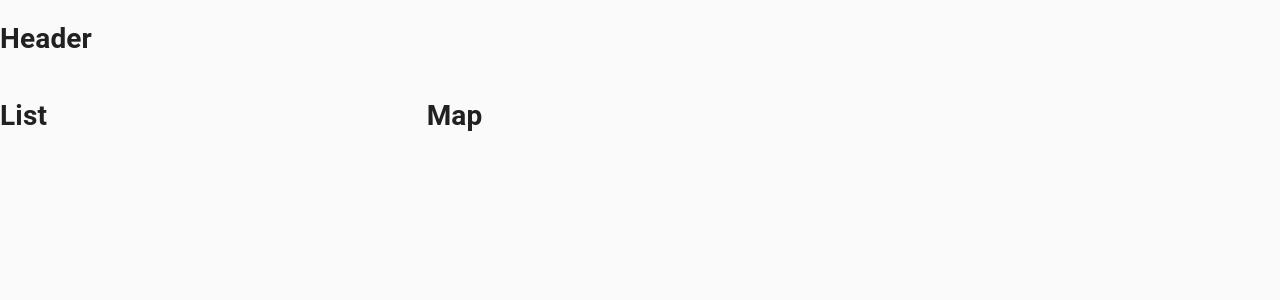
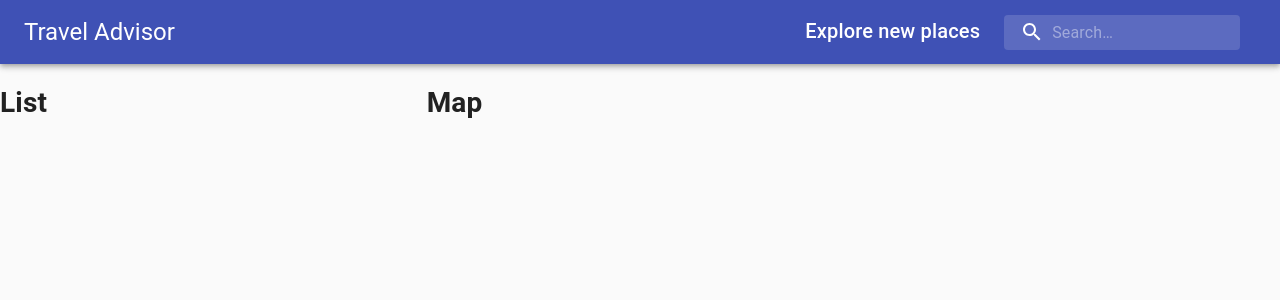
Before and after one commit to sarfojoe/travel_advisor, a React (Create React App) app: page / in a window 1280 px wide. Shown: the top 300 px of the page. Built offline with nearby package versions, Linux system fonts and the light colour scheme.

Commit message:
Header component created and styled

```diff
--- a/src/components/Header/Header.jsx
+++ b/src/components/Header/Header.jsx
@@ -1,10 +1,37 @@
 import React from "react";
+import { Autocomplete } from "@react-google-maps/api";
+import { AppBar, Toolbar, Typography, InputBase, Box } from "@material-ui/core";
+import SearchIcon from "@material-ui/icons/Search";
 
-const Header = () => {
+import useStyles from "./styles";
+
+const Header = ({ onPlaceChanged, onLoad }) => {
+  const classes = useStyles();
+
   return (
-    <div>
-      <h1>Header</h1>
-    </div>
+    <AppBar position="static">
+      <Toolbar className={classes.toolbar}>
+        <Typography variant="h5" className={classes.title}>
+          Travel Advisor
+        </Typography>
+        <Box display="flex">
+          <Typography variant="h6" className={classes.title}>
+            Explore new places
+          </Typography>
+          {/* <Autocomplete> */}
+          <div className={classes.search}>
+            <div className={classes.searchIcon}>
+              <SearchIcon />
+            </div>
+            <InputBase
+              placeholder="Search…"
+              classes={{ root: classes.inputRoot, input: classes.inputInput }}
+            />
+          </div>
+          {/* </Autocomplete> */}
+        </Box>
+      </Toolbar>
+    </AppBar>
   );
 };
 
--- a/src/components/Header/styles.js
+++ b/src/components/Header/styles.js
@@ -0,0 +1,46 @@
+import { alpha, makeStyles } from "@material-ui/core/styles";
+
+export default makeStyles((theme) => ({
+    title: {
+        display: "none",
+        [theme.breakpoints.up("sm")]: {
+            display: "block",
+        },
+    },
+    search: {
+        position: "relative",
+        borderRadius: theme.shape.borderRadius,
+        backgroundColor: alpha(theme.palette.common.white, 0.15),
+        "&:hover": { backgroundColor: alpha(theme.palette.common.white, 0.25) },
+        marginRight: theme.spacing(2),
+        marginLeft: 0,
+        width: "100%",
+        [theme.breakpoints.up("sm")]: {
+            marginLeft: theme.spacing(3),
+            width: "auto",
+        },
+    },
+    searchIcon: {
+        padding: theme.spacing(0, 2),
+        height: "100%",
+        position: "absolute",
+        pointerEvents: "none",
+        display: "flex",
+        alignItems: "center",
+        justifyContent: "center",
+    },
+    inputRoot: {
+        color: "inherit",
+    },
+    inputInput: {
+        padding: theme.spacing(1, 1, 1, 0),
+        paddingLeft: `calc(1em + ${theme.spacing(4)}px)`,
+        transition: theme.transitions.create("width"),
+        width: "100%",
+        [theme.breakpoints.up("md")]: { width: "20ch" },
+    },
+    toolbar: {
+        display: "flex",
+        justifyContent: "space-between",
+    },
+}));
```
